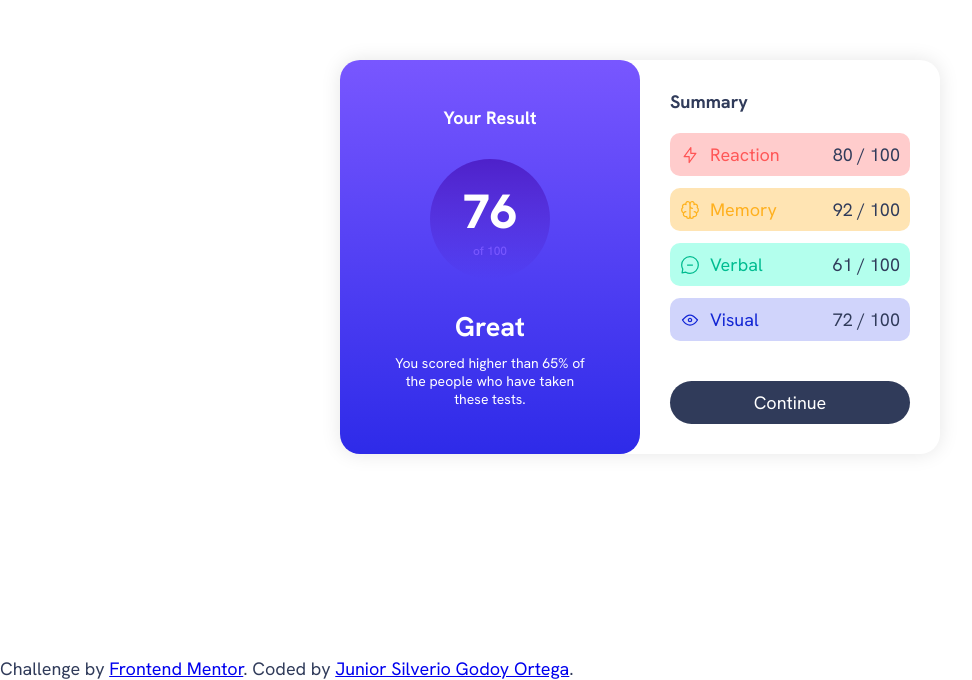
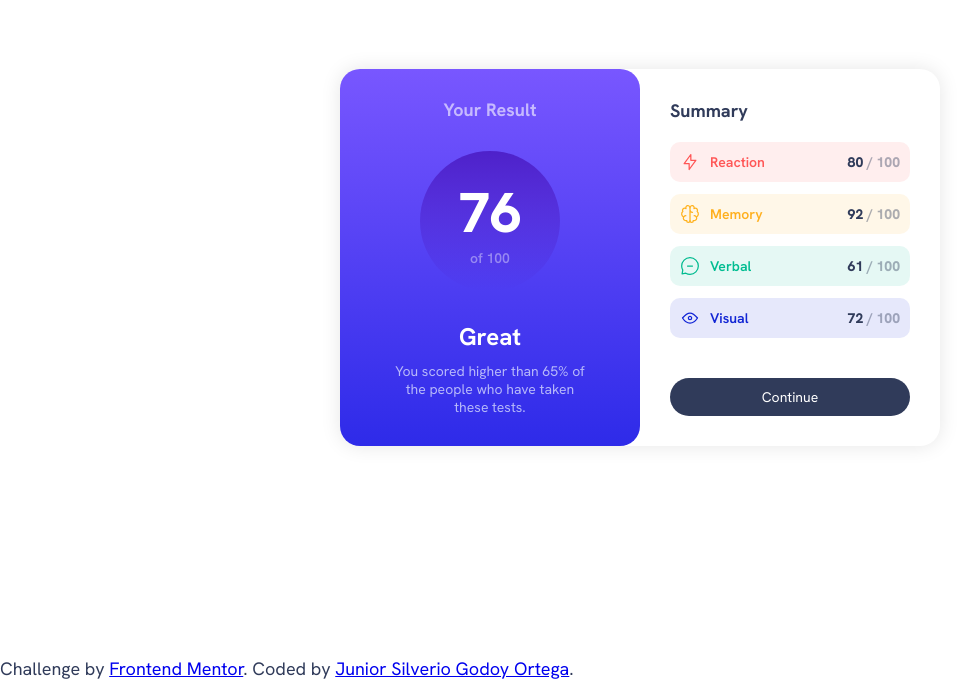
Before and after one commit to JuniorGodoyOrtega/results-summary-component, a plain HTML site: page index.html in a window 1280 px wide. Shown: the part 143-823 px from the top of the page, without its empty margins (0-972 px from the left). Drawn offline with Linux system fonts and the light colour scheme.

Commit message:
agrega estilos finales para la vista desktop

```diff
--- a/index.html
+++ b/index.html
@@ -13,7 +13,7 @@
             <section class="card-header">
                 <h1 class="card-title">Your Result</h1>
                 <p class="card-score">
-                    <span class="score-number">76</span>
+                    <span class="score-number-result">76</span>
                     <span class="score-total">of 100</span>
                 </p>
                 <h2 class="card-subtitle">Great</h2>
--- a/script.js
+++ b/script.js
@@ -1,17 +1,10 @@
 const jsonUrl = "./data.json";
 
 const colorsBackground = {
-  Reaction: "hsl(0, 100%, 90%)",
-  Memory: "hsl(39, 100%, 85%)",
-  Verbal: "hsl(166, 100%, 85%)",
-  Visual: "hsl(234, 85%, 90%)"
-};
-
-const colorsText = {
-  Reaction: "hsl(0, 100%, 67%)",
-  Memory: "hsl(39, 100%, 56%)",
-  Verbal: "hsl(166, 100%, 37%)",
-  Visual: "hsl(234, 85%, 45%)"
+  Reaction: "hsla(0, 100%, 67%, 0.1)",
+  Memory: "hsla(39, 100%, 56%, 0.1)",
+  Verbal: "hsla(166, 100%, 37%, 0.1)",
+  Visual: "hsla(234, 85%, 45%, 0.1)"
 };
 
 const summaryContainer = document.getElementById("summary-container");
@@ -41,7 +34,17 @@ fetch(jsonUrl)
 
       const score = document.createElement('span');
       score.className = 'score';
-      score.textContent = ` ${item.score} / 100`;
+
+      const scoreNumber = document.createElement('span');
+      scoreNumber.className = 'score-number';
+      scoreNumber.textContent = item.score;
+
+      const scoreText = document.createElement('span');
+      scoreText.className = 'score-text';
+      scoreText.textContent = ' / 100';
+
+      score.appendChild(scoreNumber);
+      score.appendChild(scoreText);
 
       summaryItem.appendChild(icon);
       summaryItem.appendChild(label);
--- a/styles/estilos.css
+++ b/styles/estilos.css
@@ -7,8 +7,8 @@
     --primary-color-cobalt-blue: hsl(234, 85%, 45%);
     --gradient-light-slate-blue: hsl(252, 100%, 67%);
     --gradient-light-royal-blue: hsl(241, 81%, 54%);
-    --gradient-violet-blue: hsla(256, 72%, 46%, 1);
-    --gradient-persian-blue: hsla(241, 72%, 46%, 0);
+    --gradient-violet-blue-circle: hsla(256, 72%, 46%, 1);
+    --gradient-persian-blue-circle: hsla(241, 72%, 46%, 0);
     --neutral-color-white: hsl(0, 0%, 100%);
     --neutral-color-pale-blue: hsl(221, 100%, 96%);
     --neutral-color-light-lavender: hsl(241, 100%, 89%);
@@ -45,7 +45,9 @@ body {
 }
 
 .card-title {
+    --neutral-color-white: hsla(0, 0%, 100%, 0.6);
     font-size: var(--font-size-body-copy);
+    color: var(--neutral-color-white);
 }
 
 .card-header, .summary-section {
@@ -69,28 +71,31 @@ body {
     flex-direction: column;
     align-items: center;
     justify-content: center;
-    background: linear-gradient(to bottom, var(--gradient-violet-blue), var(--gradient-persian-blue));
+    background: linear-gradient(to bottom, var(--gradient-violet-blue-circle), var(--gradient-persian-blue-circle));
     border-radius: 50%;
-    height: 120px;
-    width: 120px;
+    height: 140px;
+    width: 140px;
     margin: 20px;
 }
 
-.score-number {
-    font-size: 3rem;
-    font-weight: 800;
+.score-total {
+    font-size: 14px;
+    --neutral-color-white: hsla(0, 0%, 100%, 0.4);
+    color:  var(--neutral-color-white);
+    font-weight: 600;
+    font-family: var(--font-family-hanken-grotesk);
 }
 
-.score-total {
-    font-size: 12px;
-    color: var(--gradient-light-slate-blue);
-    font-weight: 500;
+.card-subtitle {
+    font-size: 24px;
 }
 
 .card-description{
     text-align: center;
     font-size: 14px;
     padding: 0 30px;
+    --neutral-color-pale-blue: hsla(221, 100%, 96%, 0.7);
+    color: var(--neutral-color-pale-blue);
 }
 
 .summary-section {
@@ -106,6 +111,7 @@ body {
     border-radius: 30px;
     text-align: center;
     margin-top: 40px;
+    font-size: 14px;
 }
 
 .section-title {
@@ -120,6 +126,8 @@ body {
     margin-bottom: 12px;
     border-radius: 10px;
     overflow: hidden;
+    font-size: 14px;
+    font-weight: 600;
 }
 
 .summary-icon {
@@ -153,3 +161,18 @@ body {
 .score {
     margin-right: 10px;
 }
+
+.score-number-result {
+    font-weight: 800;
+    font-size: 3.5rem;
+}
+
+.score-number {
+    font-weight: 800;
+}
+
+.score-text {
+    --neutral-color-dark-gray-blue: hsla(224, 30%, 27%, 0.4);
+    font-weight: 800;
+    color: var(--neutral-color-dark-gray-blue);
+}
```
